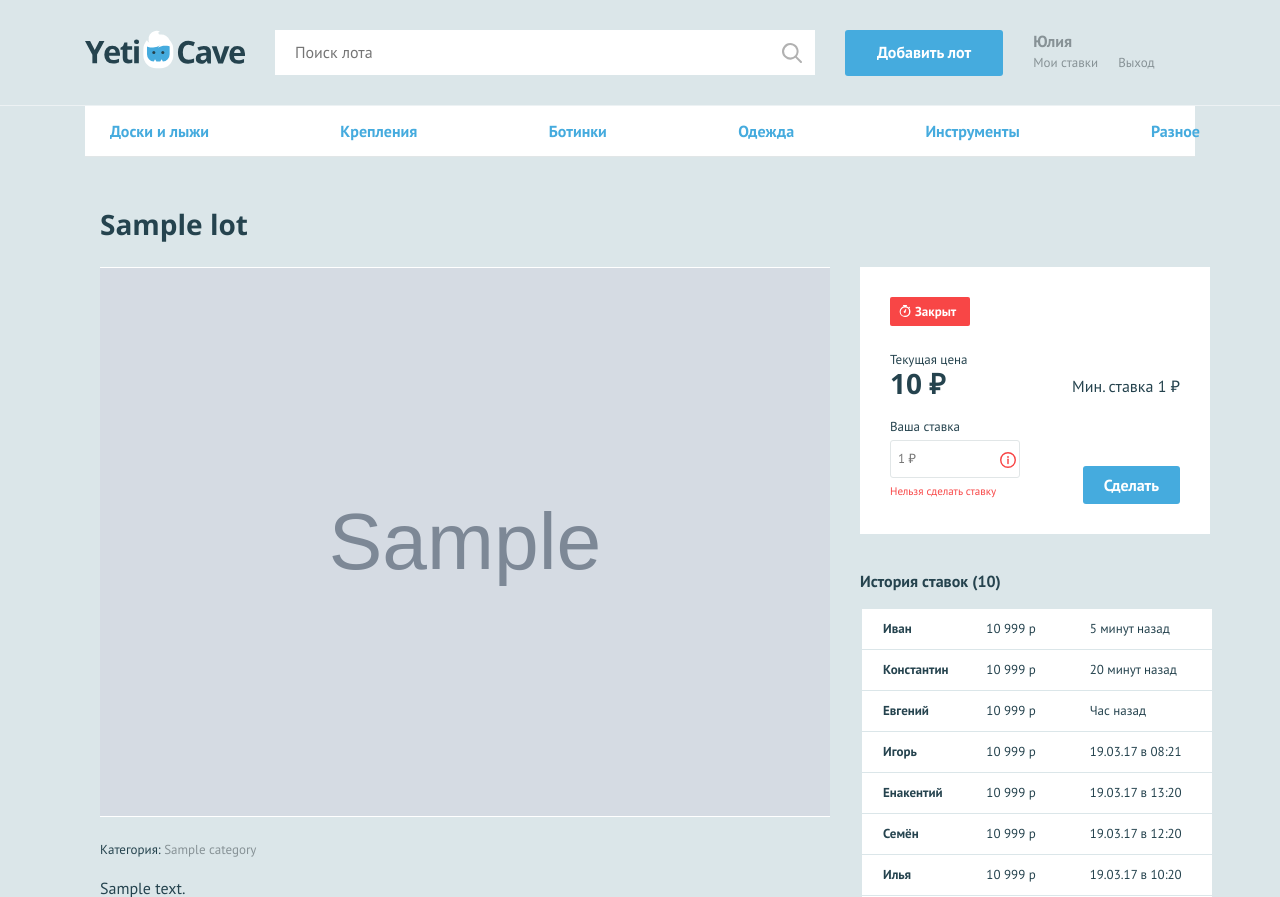
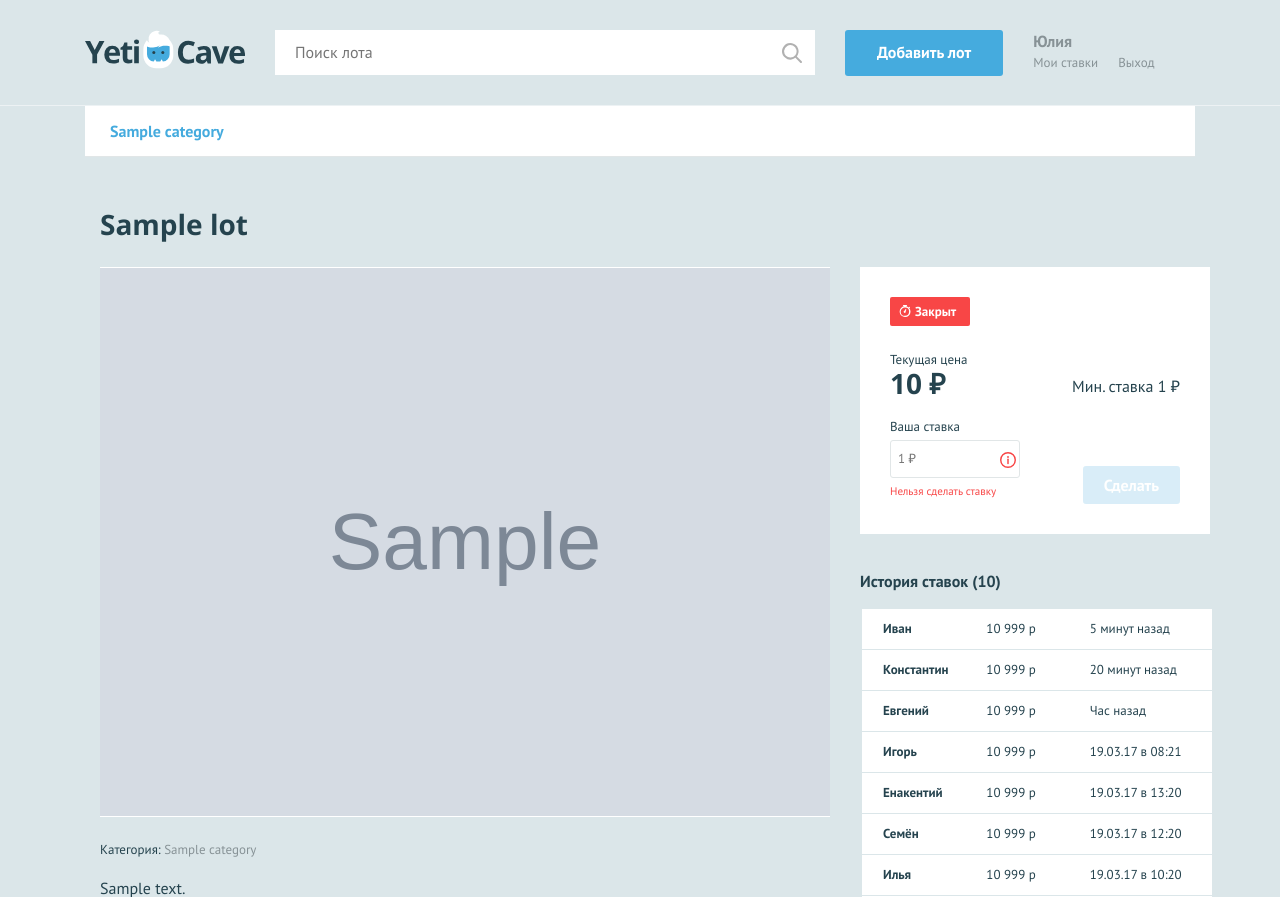
Before and after one commit to YuliaQueen/1028971-yeticave-10, a PHP site: page /lot.php?lot_id=1 in a window 1280 px wide. Shown: the top 897 px of the page. Run offline with PHP 8.4, Linux system fonts and the light colour scheme; tables that the repository leaves empty hold one stand-in row (values such as "Sample post"); grey boxes marked "Sample" are stand-in pictures.

Commit message:
кнопка, категории в лот пхп

```diff
--- a/lot.php
+++ b/lot.php
@@ -24,6 +24,7 @@ if ($lot_info === NULL) {
 // шаблонизация
 $main_content = include_template('lot.php', [
     'lot_info' => $lot_info,
+    'category' => $category
 ]);
 
 $layout_content = include_template('layout.php', [
--- a/templates/lot.php
+++ b/templates/lot.php
@@ -1,23 +1,10 @@
 <nav class="nav">
     <ul class="nav__list container">
-        <li class="nav__item">
-            <a href="all-lots.html">Доски и лыжи</a>
-        </li>
-        <li class="nav__item">
-            <a href="all-lots.html">Крепления</a>
-        </li>
-        <li class="nav__item">
-            <a href="all-lots.html">Ботинки</a>
-        </li>
-        <li class="nav__item">
-            <a href="all-lots.html">Одежда</a>
-        </li>
-        <li class="nav__item">
-            <a href="all-lots.html">Инструменты</a>
-        </li>
-        <li class="nav__item">
-            <a href="all-lots.html">Разное</a>
-        </li>
+        <?php foreach ($category as $index): ?>
+            <li class="nav__item">
+                <a href="pages/all-lots.html"><?=esc($index['category_name']); ?></a>
+            </li>
+        <?php endforeach; ?>
     </ul>
 </nav>
 
@@ -72,7 +59,7 @@
                         <?php endif; ?>
 
                     </p>
-                    <button type="submit" class="button">Сделать ставку</button>
+                    <button type="submit" class="button" <?php if($finishing_status==0) print('disabled')?>>Сделать ставку</button>
                 </form>
             </div>
             <div class="history">
```
